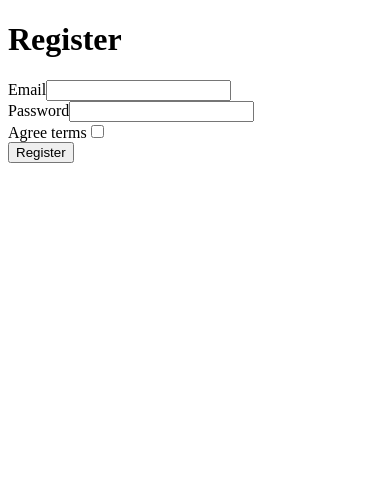
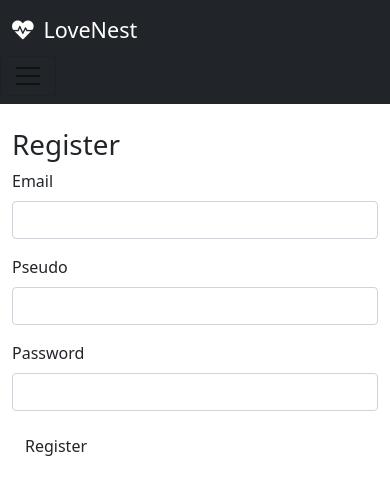
Before and after one commit to Ellimaca/rencontres, a Symfony app: template templates/registration/register.html.twig in a window 390 px wide. Shown: the top 495 px of the page. Run offline with Twig, Linux system fonts and the light colour scheme; the template is opened without the code that fills it, so the values that code supplies are empty; form fields are guessed from the names that the template uses; some libraries are stand-ins or nearby versions.

Commit message:
Mise en place de la page d'accueil et de la barre de navigation

```diff
--- a/composer.json
+++ b/composer.json
@@ -44,6 +44,7 @@
         "twig/twig": "^2.12|^3.0"
     },
     "require-dev": {
+        "doctrine/doctrine-fixtures-bundle": "^3.4",
         "symfony/browser-kit": "^5.2",
         "symfony/css-selector": "^5.2",
         "symfony/debug-bundle": "^5.2",
--- a/public/style.css
+++ b/public/style.css
@@ -0,0 +1,3 @@
+#nav_titre > i {
+    margin-right: 10px;
+}
--- a/src/Controller/ProfilController.php
+++ b/src/Controller/ProfilController.php
@@ -13,7 +13,7 @@ class ProfilController extends AbstractController
      */
     public function index(): Response
     {
-        return $this->render('profil/index.html.twig', [
+        return $this->render('profil/home.html.twig', [
             'controller_name' => 'ProfilController',
         ]);
     }
--- a/templates/base.html.twig
+++ b/templates/base.html.twig
@@ -1,19 +1,31 @@
 <!DOCTYPE html>
-<html>
-    <head>
-        <meta charset="UTF-8">
-        <title>{% block title %}Welcome!{% endblock %}</title>
-        {# Run `composer require symfony/webpack-encore-bundle`
-           and uncomment the following Encore helpers to start using Symfony UX #}
-        {% block stylesheets %}
-            {#{{ encore_entry_link_tags('app') }}#}
-        {% endblock %}
+<html lang="en">
+<head>
+    <meta charset="UTF-8">
+    <link rel="stylesheet" href="{{ asset('style.css') }}">
+    <link href="https://cdn.jsdelivr.net/npm/bootstrap@5.0.0-beta3/dist/css/bootstrap.min.css" rel="stylesheet" integrity="sha384-eOJMYsd53ii+scO/bJGFsiCZc+5NDVN2yr8+0RDqr0Ql0h+rP48ckxlpbzKgwra6" crossorigin="anonymous">
+    <link rel="stylesheet" href="https://cdnjs.cloudflare.com/ajax/libs/font-awesome/5.15.3/css/all.min.css">
+    <link rel="icon" href="img/favicon.png">
+    <title>{% block title %}{% endblock %}</title>
+</head>
+<body>
+    <header>
+        {% include 'include/nav.html.twig' %}
+    </header>
+    {% for label, messages in app.flashes %}
+        {% for message in messages %}
+            <div class="alert-{{ label }}">
+                {{ message }}
+            </div>
+        {% endfor %}
+    {% endfor %}
 
-        {% block javascripts %}
-            {#{{ encore_entry_script_tags('app') }}#}
-        {% endblock %}
-    </head>
-    <body>
+    <main id="main" class="container">
         {% block body %}{% endblock %}
-    </body>
+    </main>
+
+    <footer>
+
+    </footer>
+</body>
 </html>
--- /dev/null
+++ b/templates/include/nav.html.twig
@@ -0,0 +1,28 @@
+<nav class="mb-4 navbar navbar-expand-lg navbar-light bg-dark">
+    <div class="col-md navbar-brand container">
+        <h4 id="nav_titre" class="text-white mr-4 mt-1"><i class="fas fa-heartbeat"></i>LoveNest</h4>
+    </div>
+    <div class="justify-content-end">
+        <button class="navbar-toggler" type="button" data-toggle="collapse" data-target="#navbarSupportedContent" aria-controls="navbarSupportedContent" aria-expanded="false" aria-label="Toggle navigation">
+            <span class="navbar-toggler-icon"></span>
+        </button>
+    </div>
+    </div>
+    <div class="col collapse navbar-collapse justify-content-end" id="navbarSupportedContent">
+        <ul class="nav">
+            {% if app.user %}
+            <li class="nav-item">
+                <a class="nav-link text-white" href="{{ path('app_logout') }}">Déconnexion</a>
+            </li>
+            {% else %}
+            <li class="nav-item">
+                <a class="nav-link text-white" href="{{ path('app_login') }}">Connexion</a>
+            </li>
+            <li class="nav-item">
+                <a class="nav-link text-white" href="{{ path('app_register') }}">Inscription</a>
+            </li>
+            {% endif %}
+
+        </ul>
+    </div>
+</nav>
--- /dev/null
+++ b/templates/main/home.html.twig
@@ -0,0 +1,5 @@
+{% extends 'base.html.twig' %}
+
+{% block title %}Accueil!{% endblock %}
+
+{% block main %}<div>Test</div>{% endblock %}
--- a/templates/registration/register.html.twig
+++ b/templates/registration/register.html.twig
@@ -11,10 +11,10 @@
 
     {{ form_start(registrationForm) }}
         {{ form_row(registrationForm.email) }}
+        {{ form_row(registrationForm.pseudo) }}
         {{ form_row(registrationForm.plainPassword, {
             label: 'Password'
         }) }}
-        {{ form_row(registrationForm.agreeTerms) }}
 
         <button type="submit" class="btn">Register</button>
     {{ form_end(registrationForm) }}
```
Also changed, not shown: src/Controller/MainController.php (+4 -4 lines), src/Form/RegistrationFormType.php (+2 -8 lines), templates/main/index.html.twig (deleted, +0 -20 lines), 1 other file.
